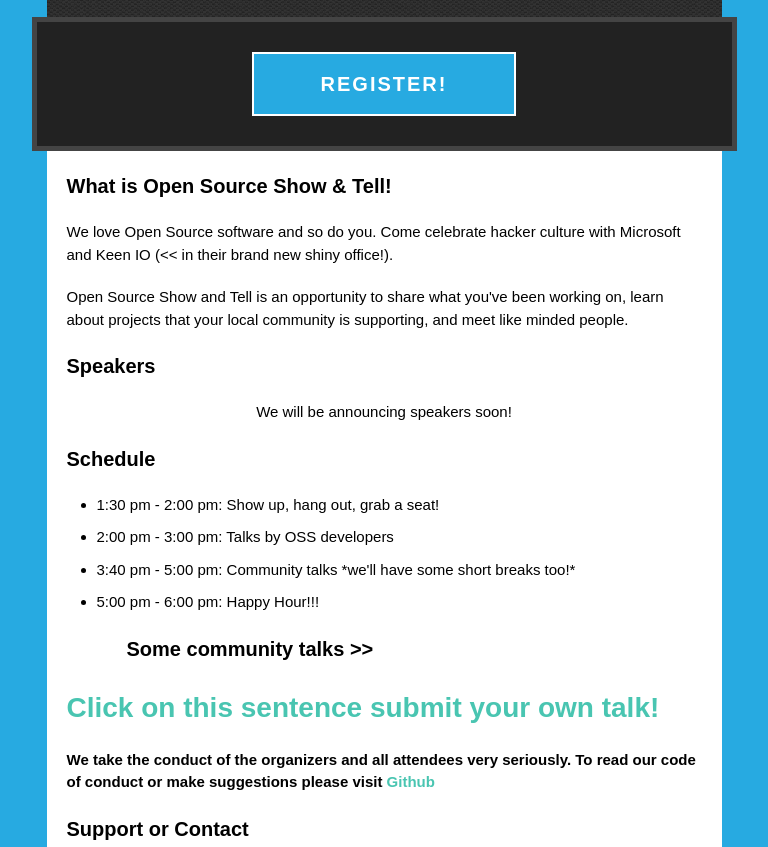
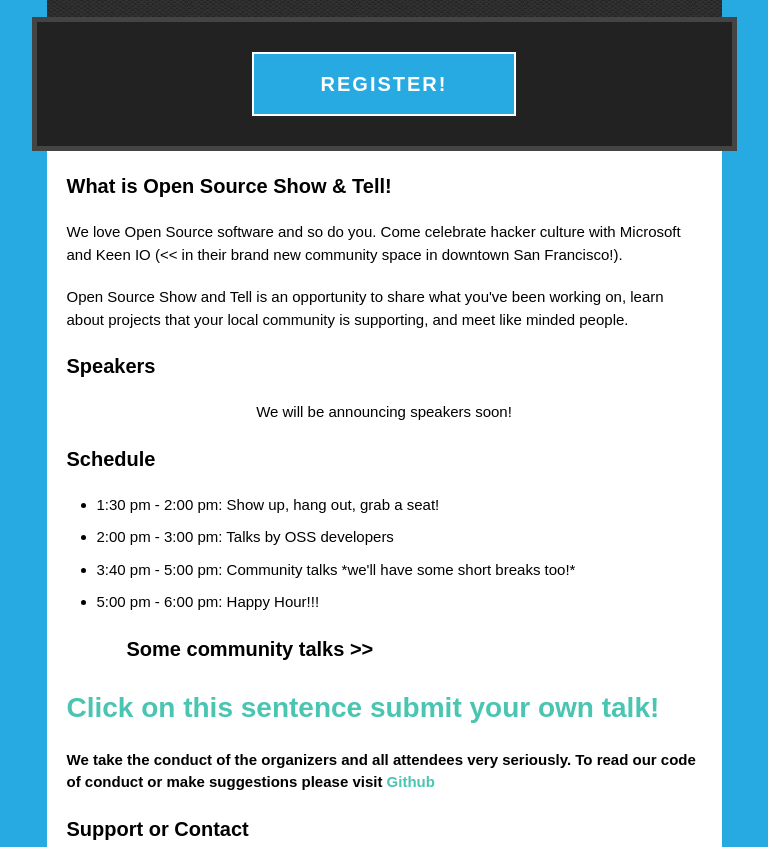
Before and after one commit to OpenSourceShowAndTell/SanFrancisco2016, a plain HTML site: page index.html in a window 1280 px wide. Shown: the part 253-1100 px from the top of the page, without its empty margins (256-1024 px from the left). Drawn offline with nearby package versions, Linux system fonts and the light colour scheme; a script that the page names is missing.

Commit message:
update location info

```diff
--- a/index.html
+++ b/index.html
@@ -49,7 +49,7 @@
           <article class="markdown-body">
   <h3>What is Open Source Show &amp; Tell!</h3>
 
-  <p>We love Open Source software and so do you. Come celebrate hacker culture with Microsoft and Keen IO (<< in their brand new shiny office!).</p>
+  <p>We love Open Source software and so do you. Come celebrate hacker culture with Microsoft and Keen IO (<< in their brand new community space in downtown San Francisco!).</p>
   <p>Open Source Show and Tell is an opportunity to share what you've been working on, learn about projects that your local community is supporting, and meet like minded people.</p>
 
 
```
